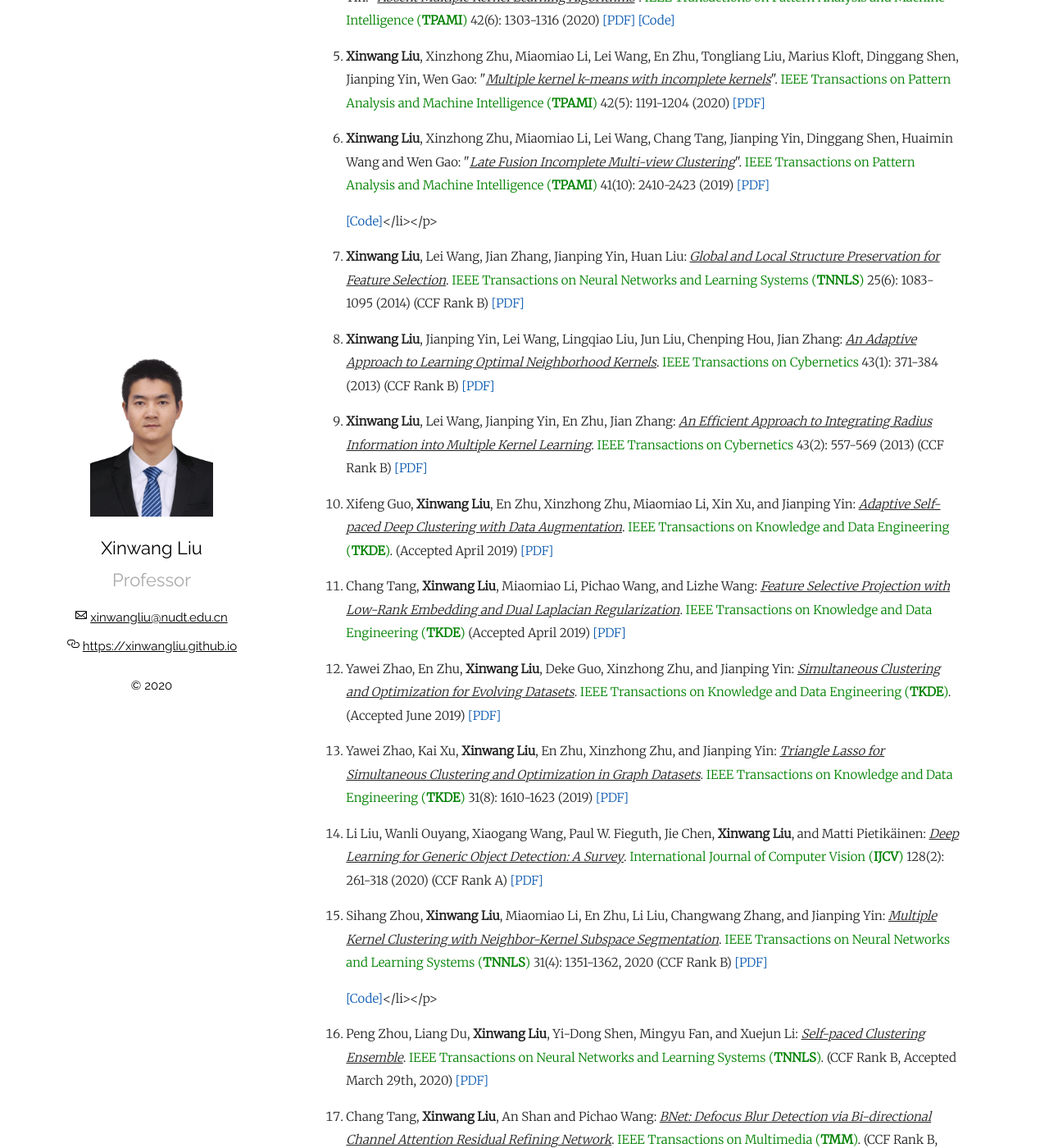
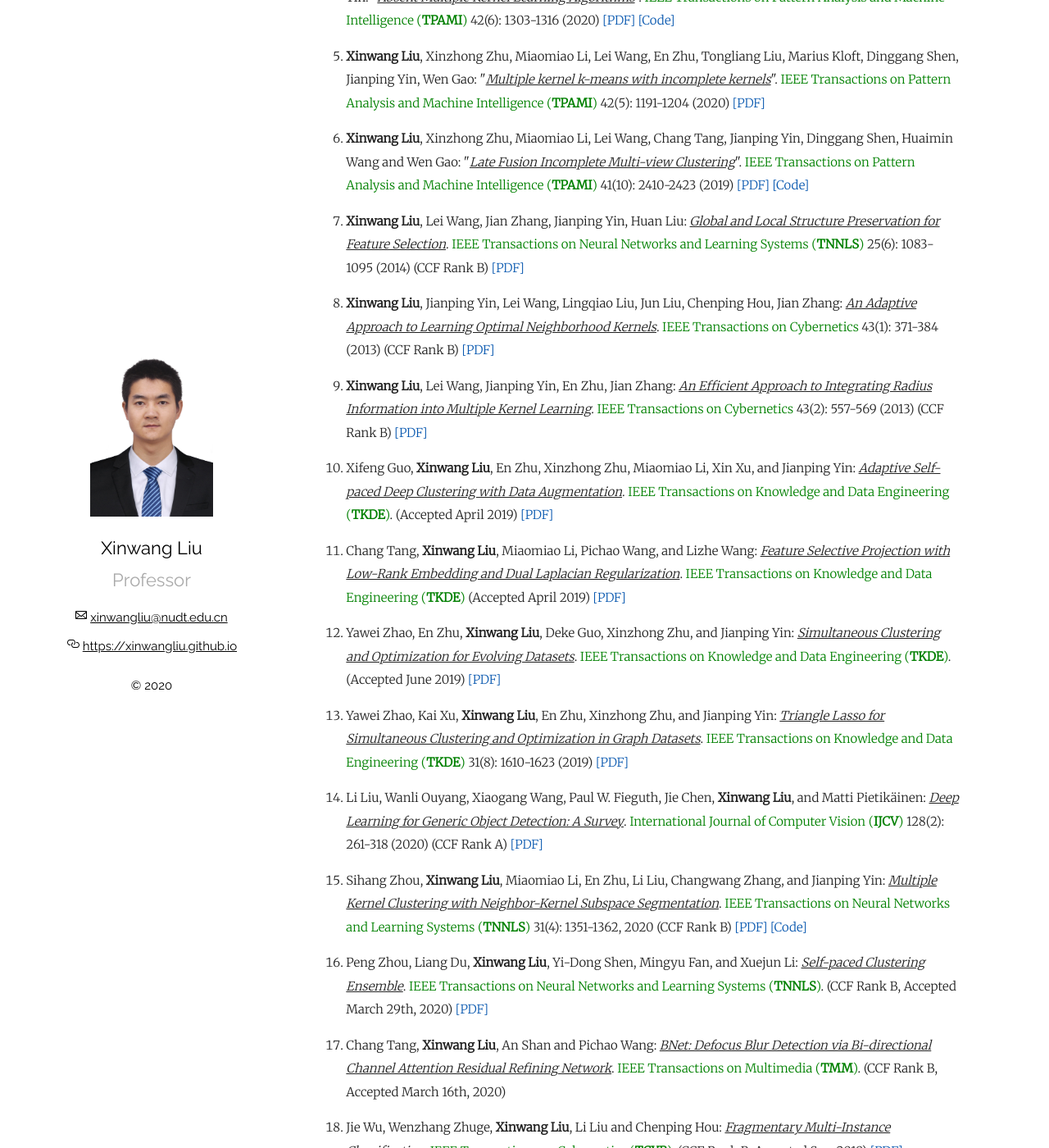
Before and after one commit to wx-liang/xinwangliu.github.io, a Jekyll site: the page built from index.md, in a window 1280 px wide and 1400 px high, scrolled down 1370 px. Shown: the whole window at 82% size. Built offline with Jekyll 4.4.1, drawn with Linux system fonts in a browser that asks for light colours; our own code applies the rules of GitHub Pages for plain Markdown files.

Commit message:
Update index.md

```diff
--- a/index.md
+++ b/index.md
@@ -47,7 +47,7 @@ Zomaya and Antonella Longo: <i><u>Defusionnet: Defocus Blur Detection via Recurr
 
 <p style="margin-top: 8px;"><li> <b>Xinwang Liu</b>, Xinzhong Zhu, Miaomiao Li, Lei Wang, En Zhu, Tongliang Liu, Marius Kloft, Dinggang Shen, Jianping Yin, Wen Gao: "<i><u>Multiple kernel k-means with incomplete kernels</u></i>". <font color="green">IEEE Transactions on Pattern Analysis and Machine Intelligence (<b>TPAMI</b>)</font> 42(5): 1191-1204 (2020) <a href = "https://tongliang-liu.github.io/papers/TPAMIK-means.pdf">[PDF]</a></li></p>
 
-<p style="margin-top: 8px;"><li> <b>Xinwang Liu</b>, Xinzhong Zhu, Miaomiao Li, Lei Wang, Chang Tang, Jianping Yin, Dinggang Shen, Huaimin Wang and Wen Gao: "<i><u>Late Fusion Incomplete Multi-view Clustering</u></i>". <font color="green">IEEE Transactions on Pattern Analysis and Machine Intelligence (<b>TPAMI</b>)</font> 41(10): 2410-2423 (2019) <a href = "https://europepmc.org/backend/ptpmcrender.fcgi?accid=PMC6494716&blobtype=pdf">[PDF]</a></li></p> <a href = "https://github.com/xinwangliu/Late-Fusion-Incomplete-Multi-view-Clustering">[Code]</a></li></p>
+<p style="margin-top: 8px;"><li> <b>Xinwang Liu</b>, Xinzhong Zhu, Miaomiao Li, Lei Wang, Chang Tang, Jianping Yin, Dinggang Shen, Huaimin Wang and Wen Gao: "<i><u>Late Fusion Incomplete Multi-view Clustering</u></i>". <font color="green">IEEE Transactions on Pattern Analysis and Machine Intelligence (<b>TPAMI</b>)</font> 41(10): 2410-2423 (2019) <a href = "https://europepmc.org/backend/ptpmcrender.fcgi?accid=PMC6494716&blobtype=pdf">[PDF]</a> <a href = "https://github.com/xinwangliu/Late-Fusion-Incomplete-Multi-view-Clustering">[Code]</a></li></p>
 
 <p style="margin-top: 8px;"><li> <b>Xinwang Liu</b>, Lei Wang, Jian Zhang, Jianping Yin, Huan Liu: <i><u>Global and Local Structure Preservation for Feature Selection</u></i>. <font color="green">IEEE Transactions on Neural Networks and Learning Systems (<b>TNNLS</b>)</font> 25(6): 1083-1095 (2014) (CCF Rank B) <a href = "https://www.researchgate.net/profile/Xinwang_Liu/publication/257984802_Global_and_Local_Structure_Preservation_for_Feature_Selection/links/0deec527abd45e2d46000000.pdf">[PDF]</a></li></p>
 
@@ -66,7 +66,7 @@ Zomaya and Antonella Longo: <i><u>Defusionnet: Defocus Blur Detection via Recurr
 
 <p style="margin-top: 8px;"><li> Li Liu, Wanli Ouyang, Xiaogang Wang, Paul W. Fieguth, Jie Chen, <b>Xinwang Liu</b>, and Matti Pietikäinen: <i><u>Deep Learning for Generic Object Detection: A Survey</u></i>. <font color="green">International Journal of Computer Vision (<b>IJCV</b>)</font> 128(2): 261-318 (2020) (CCF Rank A) <a href = "https://link.springer.com/content/pdf/10.1007/s11263-019-01247-4.pdf">[PDF]</a></li></p>
 
-<p style="margin-top: 8px;"><li> Sihang Zhou, <b>Xinwang Liu</b>, Miaomiao Li, En Zhu, Li Liu, Changwang Zhang, and Jianping Yin: <i><u>Multiple Kernel Clustering with Neighbor-Kernel Subspace Segmentation</u></i>. <font color="green">IEEE Transactions on Neural Networks and Learning Systems (<b>TNNLS</b>)</font> 31(4): 1351-1362, 2020 (CCF Rank B) <a href = "https://sz.btfs.mail.ftn.qq.com/ftn_handler/ce01fa6c08d89281abb917adb4860a0062535ccb043ad0e21424681e656867d000168ff1096f39ce34fc0660fc45ba8c2ebecdc30bad5af9f350a6b699058421?compressed=0&dtype=1&fname=Multiple%20Kernel%20Clustering%20with%20Neighbor-Kernel%20Subspace%20Segmentation.pdf">[PDF]</a></li></p> <a href = "https://github.com/SihangZhou/Demo-of-Multiple-Kernel-Clustering-with-Neighbor-Kernel-Subspace-Segmentation">[Code]</a></li></p>
+<p style="margin-top: 8px;"><li> Sihang Zhou, <b>Xinwang Liu</b>, Miaomiao Li, En Zhu, Li Liu, Changwang Zhang, and Jianping Yin: <i><u>Multiple Kernel Clustering with Neighbor-Kernel Subspace Segmentation</u></i>. <font color="green">IEEE Transactions on Neural Networks and Learning Systems (<b>TNNLS</b>)</font> 31(4): 1351-1362, 2020 (CCF Rank B) <a href = "https://sz.btfs.mail.ftn.qq.com/ftn_handler/ce01fa6c08d89281abb917adb4860a0062535ccb043ad0e21424681e656867d000168ff1096f39ce34fc0660fc45ba8c2ebecdc30bad5af9f350a6b699058421?compressed=0&dtype=1&fname=Multiple%20Kernel%20Clustering%20with%20Neighbor-Kernel%20Subspace%20Segmentation.pdf">[PDF]</a> <a href = "https://github.com/SihangZhou/Demo-of-Multiple-Kernel-Clustering-with-Neighbor-Kernel-Subspace-Segmentation">[Code]</a></li></p>
 
 <p style="margin-top: 8px;"><li> Peng Zhou, Liang Du, <b>Xinwang Liu</b>, Yi-Dong Shen, Mingyu Fan, and Xuejun Li: <i><u>Self-paced Clustering Ensemble</u></i>. <font color="green">IEEE Transactions on Neural Networks and Learning Systems (<b>TNNLS</b>)</font>. (CCF Rank B, Accepted March 29th, 2020) <a href = "https://raw.githubusercontent.com/xinwangliu/xinwangliu.github.io/master/groupmember/09072360.pdf">[PDF]</a></li></p>
 
```
